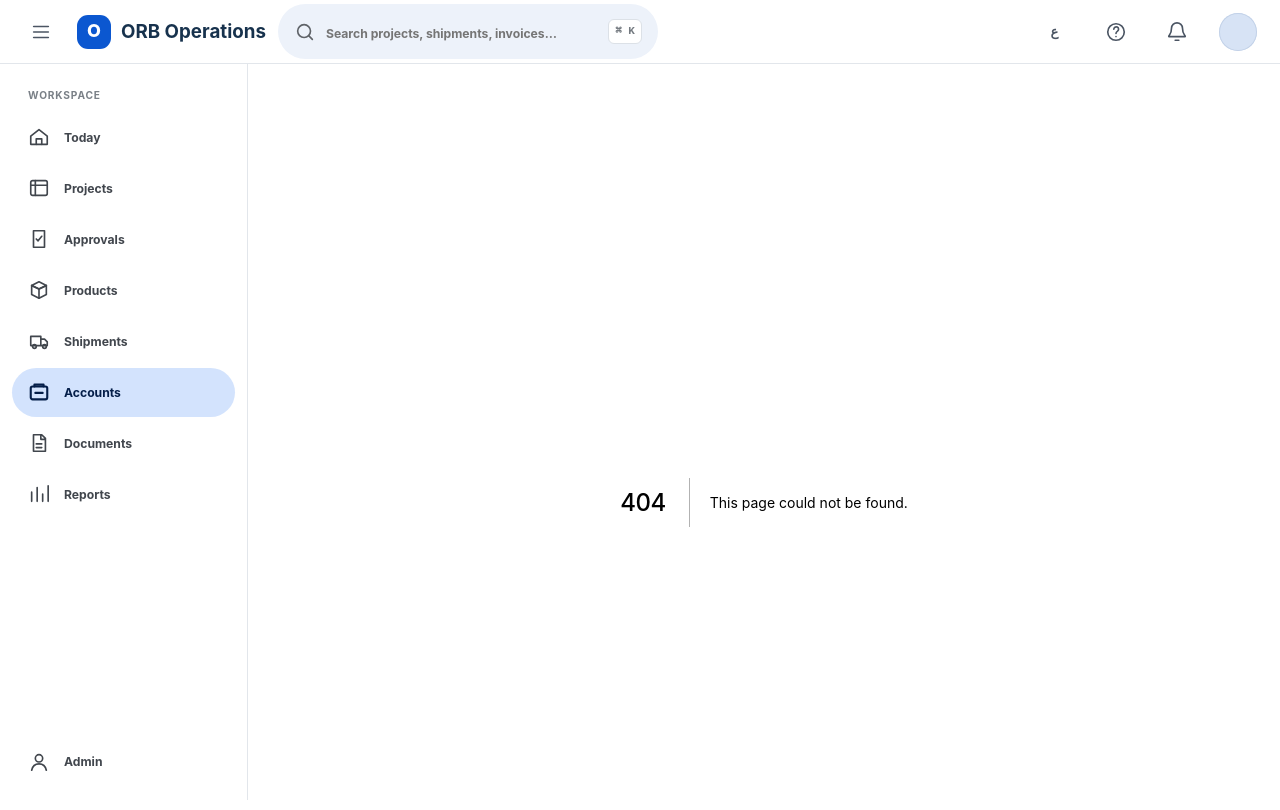
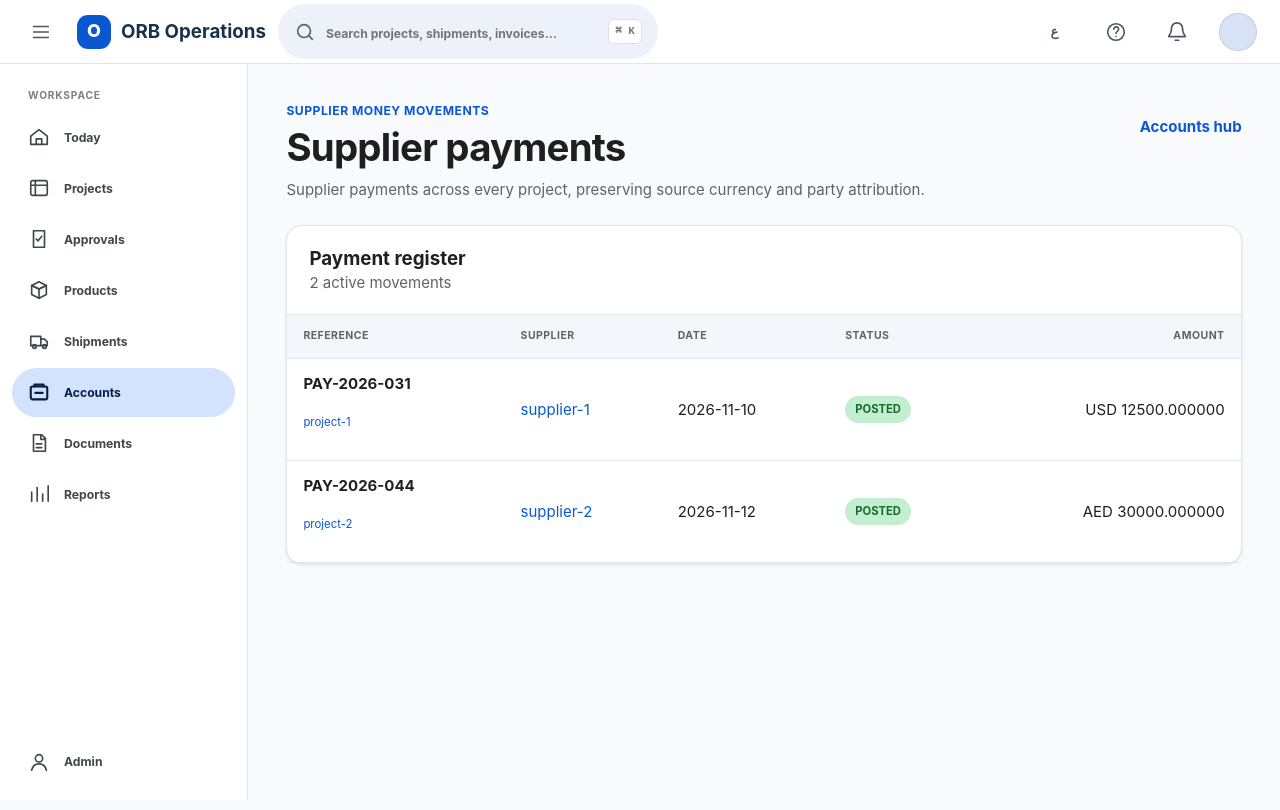
Before and after one commit to EslamHamed2017/orb-system, a Next.js app: page /accounts/supplier-payments in a window 1280 px wide. Before the commit this address had no page. Shown: the top 810 px of the page. Built offline with nearby package versions, Linux system fonts and the light colour scheme.

Commit message:
feat(orb): add project money movement views

```diff
--- /dev/null
+++ b/src/app/accounts/supplier-payments/page.tsx
@@ -0,0 +1,7 @@
+import { ProjectMoneyMovementsPage } from "../../../ui/features/accounts/ProjectMoneyMovementsPage";
+
+type Query = { readonly locale?: string; readonly projectId?: string };
+export default async function SupplierPaymentsPage({ searchParams }: { readonly searchParams: Promise<Query> }) {
+  const query = await searchParams;
+  return <ProjectMoneyMovementsPage locale={query.locale === "ar" ? "ar" : "en"} projectId={query.projectId?.trim() || undefined} type="SUPPLIER_PAYMENT" />;
+}
--- a/src/app/projects/[id]/money/page.tsx
+++ b/src/app/projects/[id]/money/page.tsx
@@ -11,7 +11,7 @@ export default async function MoneyPage({ params, searchParams }: { params: Prom
  const [{ id }, query] = await Promise.all([params, searchParams]); const locale=query.locale==="ar"?"ar":"en", ar=locale==="ar", canMutate=query.role!=="finance-viewer", state=query.demoState;
  return <section aria-labelledby="money-title" dir={ar?"rtl":"ltr"} className="orb-erp"><EnterpriseStyles /><ProjectContextNavigation locale={locale} projectId={id} current="accounts" />
   <ErpPageHeader titleId="money-title" eyebrow={<><bdi>{id}</bdi><span>•</span>{ar?"الرقابة المالية":"Finance control"}</>} title={ar?"الأموال":"Money"} description={ar?"سجل موحد للحركات والفواتير والتخصيصات العكسية، مع أرصدة محدثة وقابلية تدقيق كاملة.":"A unified ledger for movements, invoices, allocations and compensating reversals—with live balances and full traceability."} meta={<span className="orb-chip" data-tone="success">{ar?"متوازن":"Reconciled"}</span>} />
-  <p><a href={`/accounts/sales-invoices?projectId=${encodeURIComponent(id)}&locale=${locale}`}>{ar?"فواتير مبيعات المشروع":"Project sales invoices"}</a> <span aria-hidden="true">•</span> <a href={`/accounts/supplier-invoices?projectId=${encodeURIComponent(id)}&locale=${locale}`}>{ar?"فواتير موردي المشروع":"Project supplier invoices"}</a></p>
+  <p><a href={`/accounts/sales-invoices?projectId=${encodeURIComponent(id)}&locale=${locale}`}>{ar?"فواتير مبيعات المشروع":"Project sales invoices"}</a> <span aria-hidden="true">•</span> <a href={`/accounts/supplier-invoices?projectId=${encodeURIComponent(id)}&locale=${locale}`}>{ar?"فواتير موردي المشروع":"Project supplier invoices"}</a> <span aria-hidden="true">•</span> <a href={`/accounts/collections?projectId=${encodeURIComponent(id)}&locale=${locale}`}>{ar?"تحصيلات المشروع":"Project collections"}</a> <span aria-hidden="true">•</span> <a href={`/accounts/supplier-payments?projectId=${encodeURIComponent(id)}&locale=${locale}`}>{ar?"دفعات موردي المشروع":"Project supplier payments"}</a></p>
   <div className="orb-summary-grid"><Kpi label={ar?"النقد المتاح":"Available cash"} value={<bdi>USD 7,500.00</bdi>} detail={ar?"بعد التخصيصات":"After allocations"}/><Kpi label={ar?"ذمم المورد":"Supplier payable"} value={<bdi>USD 7,500.00</bdi>} detail="INV-2026-117"/><Kpi label={ar?"ذمم العميل":"Customer receivable"} value={<bdi>USD 6,000.00</bdi>} detail="ORB-SAL-0007"/><Kpi label={ar?"فرق التسوية":"Reconciliation variance"} value={<bdi>USD 0.00</bdi>} detail={ar?"حتى الآن":"As of today"}/></div>
   {state==="invalid-allocation"&&<section role="alert"><h2>{ar?"رفض التخصيص":"Allocation rejected"}</h2><p>{ar?"يجب أن يتطابق الطرف والعملة. لم يتغير أي رصيد.":"The allocation requires the same party and currency; no balance changed."}</p></section>}
   <div className="orb-split">{canMutate&&<SupplierInvoicePanel locale={locale}/>}<div className="orb-page-grid"><SupplierShipmentInvoicePaymentPanel locale={locale}/><SalesShipmentSettlementPanel locale={locale}/></div></div>
--- /dev/null
+++ b/src/ui/features/accounts/ProjectMoneyMovementsPage.tsx
@@ -0,0 +1,36 @@
+import { ProjectContextNavigation } from "../../navigation/ProjectContextNavigation";
+import styles from "./AccountsHubPage.module.css";
+import type { AccountsLocale } from "./accounts-hub";
+import { filterProjectMoneyMovements, type MoneyMovementListItem, type MoneyMovementType } from "./project-money-movements";
+
+const movements: readonly MoneyMovementListItem[] = Object.freeze([
+  { id: "collection-1", projectId: "project-1", partyId: "customer-1", type: "COLLECTION", occurredOn: "2026-11-11", state: "POSTED", reference: "COL-2026-014", currency: "USD", amount: "20000.000000" },
+  { id: "collection-2", projectId: "project-2", partyId: "customer-2", type: "COLLECTION", occurredOn: "2026-11-09", state: "POSTED", reference: "COL-2026-009", currency: "AED", amount: "45000.000000" },
+  { id: "supplier-payment-1", projectId: "project-1", partyId: "supplier-1", type: "SUPPLIER_PAYMENT", occurredOn: "2026-11-10", state: "POSTED", reference: "PAY-2026-031", currency: "USD", amount: "12500.000000" },
+  { id: "supplier-payment-2", projectId: "project-2", partyId: "supplier-2", type: "SUPPLIER_PAYMENT", occurredOn: "2026-11-12", state: "POSTED", reference: "PAY-2026-044", currency: "AED", amount: "30000.000000" },
+  { id: "collection-void", projectId: "project-1", partyId: "customer-1", type: "COLLECTION", occurredOn: "2026-11-13", state: "REVERSED", reference: "COL-2026-VOID", currency: "USD", amount: "500.000000" },
+]);
+
+const copy = {
+  en: {
+    COLLECTION: { title: "Collections", eyebrow: "Customer money movements", register: "Collection register", party: "Customer", empty: "No active collections exist for this project.", project: "Customer receipts for this project, linked to the paying customer." },
+    SUPPLIER_PAYMENT: { title: "Supplier payments", eyebrow: "Supplier money movements", register: "Payment register", party: "Supplier", empty: "No active supplier payments exist for this project.", project: "Supplier payments for this project, attributable to the paid supplier." },
+  },
+  ar: {
+    COLLECTION: { title: "التحصيلات", eyebrow: "حركات أموال العملاء", register: "سجل التحصيلات", party: "العميل", empty: "لا توجد تحصيلات نشطة لهذا المشروع.", project: "متحصلات العملاء لهذا المشروع، مرتبطة بالعميل الدافع." },
+    SUPPLIER_PAYMENT: { title: "دفعات الموردين", eyebrow: "حركات أموال الموردين", register: "سجل الدفعات", party: "المورد", empty: "لا توجد دفعات موردين نشطة لهذا المشروع.", project: "دفعات الموردين لهذا المشروع، منسوبة إلى المورد المدفوع له." },
+  },
+} as const;
+
+export function ProjectMoneyMovementsPage({ locale, projectId, type }: { readonly locale: AccountsLocale; readonly projectId?: string; readonly type: MoneyMovementType }) {
+  const ar = locale === "ar", text = copy[locale][type];
+  const items = projectId ? filterProjectMoneyMovements(movements, projectId, type) : movements.filter((item) => item.type === type && item.state !== "CANCELLED" && item.state !== "REVERSED");
+  const partyPath = type === "COLLECTION" ? "customers" : "suppliers";
+  return <section className={styles.page} dir={ar ? "rtl" : "ltr"} aria-labelledby="money-movements-title">
+    {projectId ? <ProjectContextNavigation locale={locale} projectId={projectId} current="accounts" /> : null}
+    <header className={styles.header}><div><p className={styles.eyebrow}>{text.eyebrow}</p><h1 id="money-movements-title">{text.title}</h1><p className={styles.subtitle}>{projectId ? <>{text.project} <bdi>{projectId}</bdi></> : (ar ? `${text.title} عبر جميع المشاريع، مع الحفاظ على عملة المصدر ونسبة الطرف.` : `${text.title} across every project, preserving source currency and party attribution.`)}</p></div><a className={styles.backLink} href={`/accounts?locale=${locale}`}>{ar ? "مركز الحسابات" : "Accounts hub"}</a></header>
+    <section className={styles.card} aria-labelledby="money-movement-register-title"><header className={styles.cardHeader}><div><h2 id="money-movement-register-title">{text.register}</h2><p className={styles.muted}>{ar ? `${items.length} حركة نشطة` : `${items.length} active movement${items.length === 1 ? "" : "s"}`}</p></div></header>
+      <div className={styles.tableWrap}><table className={styles.table}><thead><tr><th>{ar ? "المرجع" : "Reference"}</th><th>{text.party}</th><th>{ar ? "التاريخ" : "Date"}</th><th>{ar ? "الحالة" : "Status"}</th><th className={styles.amount}>{ar ? "المبلغ" : "Amount"}</th></tr></thead><tbody>{items.map((item) => <tr key={item.id}><td><div className={styles.reference}><strong><bdi>{item.reference}</bdi></strong><span><a href={`/projects/${item.projectId}/money?locale=${locale}`}><bdi>{item.projectId}</bdi></a></span></div></td><td><a href={`/${partyPath}/${item.partyId}?locale=${locale}`}><bdi>{item.partyId}</bdi></a></td><td><bdi>{item.occurredOn}</bdi></td><td><span className={styles.state}>{item.state}</span></td><td className={styles.amount}><bdi>{item.currency} {item.amount}</bdi></td></tr>)}</tbody></table>{items.length === 0 ? <p className={styles.empty}>{text.empty}</p> : null}</div>
+    </section>
+  </section>;
+}
--- /dev/null
+++ b/src/ui/features/accounts/project-money-movements.ts
@@ -0,0 +1,39 @@
+import type { AccountsLocale } from "./accounts-hub";
+
+export type MoneyMovementType = "COLLECTION" | "SUPPLIER_PAYMENT";
+
+export interface MoneyMovementListItem {
+  readonly id: string;
+  readonly projectId: string;
+  readonly partyId: string;
+  readonly type: MoneyMovementType;
+  readonly occurredOn: string;
+  readonly state: string;
+  readonly reference: string;
+  readonly currency: string;
+  readonly amount: string;
+}
+
+const inactiveStates = new Set(["CANCELLED", "REVERSED"]);
+const paths: Readonly<Record<MoneyMovementType, string>> = Object.freeze({
+  COLLECTION: "collections",
+  SUPPLIER_PAYMENT: "supplier-payments",
+});
+
+export function filterProjectMoneyMovements(
+  movements: readonly MoneyMovementListItem[],
+  projectId: string,
+  type: MoneyMovementType,
+): readonly MoneyMovementListItem[] {
+  const selectedProject = projectId.trim();
+  if (!selectedProject) throw new TypeError("Project ID is required");
+  return movements
+    .filter((item) => item.projectId === selectedProject && item.type === type && !inactiveStates.has(item.state))
+    .sort((left, right) => right.occurredOn.localeCompare(left.occurredOn) || left.id.localeCompare(right.id));
+}
+
+export function buildMoneyMovementListHref(type: MoneyMovementType, projectId: string, locale: AccountsLocale): string {
+  const selectedProject = projectId.trim();
+  if (!selectedProject) throw new TypeError("Project ID is required");
+  return `/accounts/${paths[type]}?projectId=${encodeURIComponent(selectedProject)}&locale=${locale}`;
+}
```
Also changed, not shown: specs/002-orb-concept-realignment/tasks.md (+2 -1 lines), src/app/accounts/collections/page.tsx (added, +7 -0 lines), 2 other files (tests, documents, lock files or other folders).
